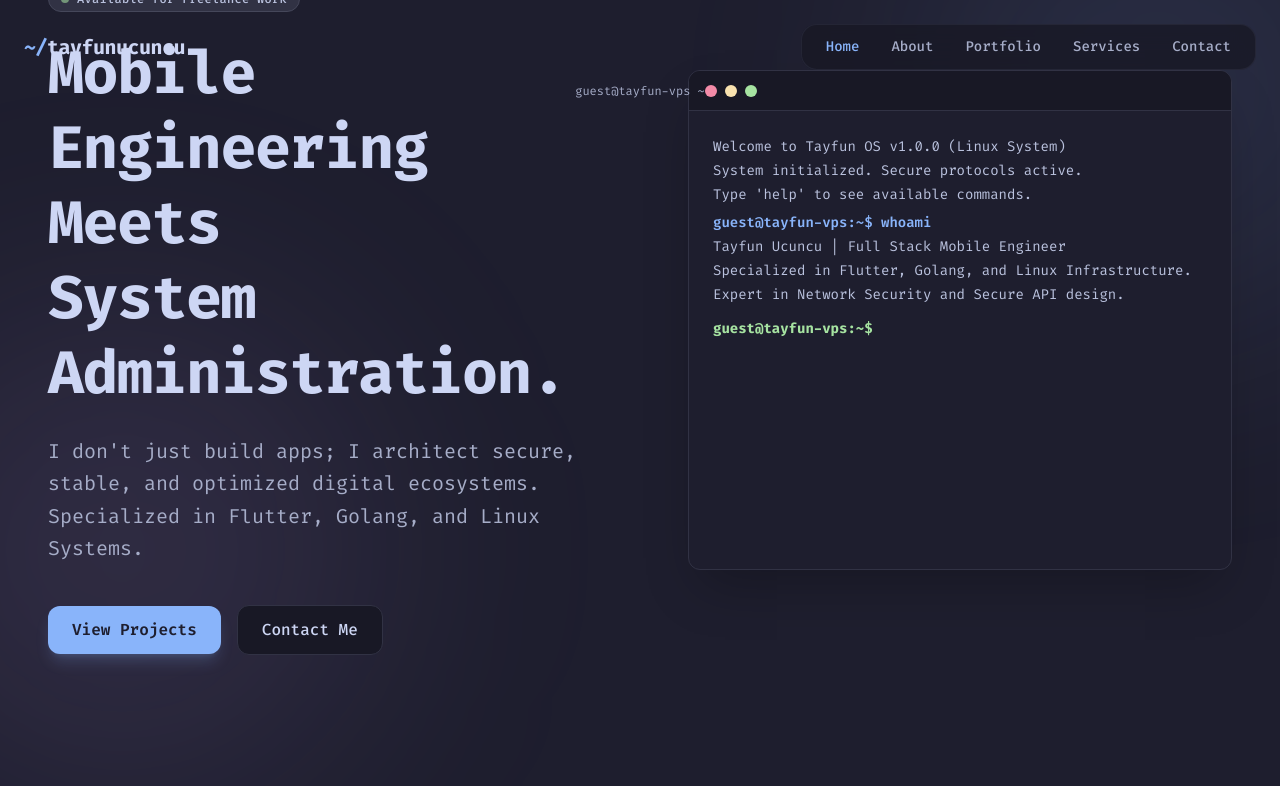
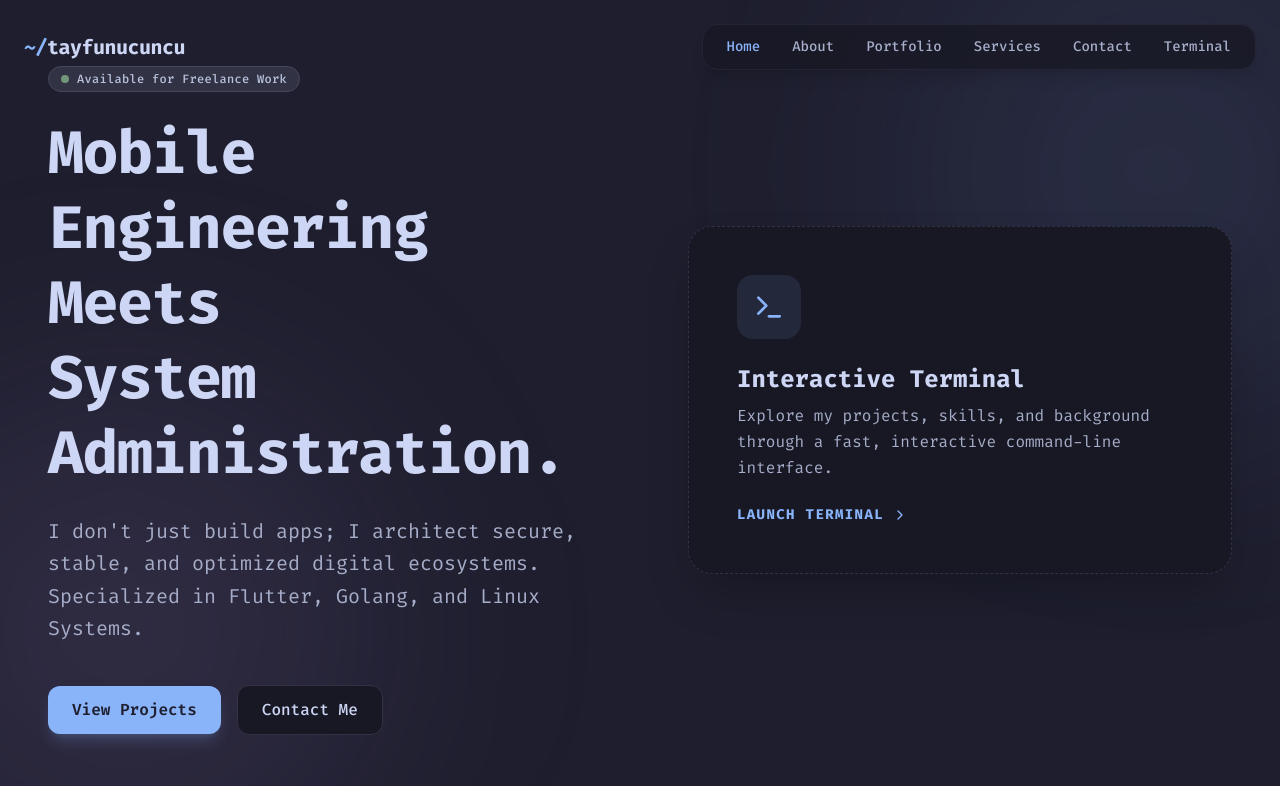
Before and after one commit to Tylefnx/portfolio-react, a Next.js app: page /en in a window 1280 px wide. Shown: the top 786 px of the page. Built offline with nearby package versions, Linux system fonts and the light colour scheme.

Commit message:
feat: migrate terminal to dedicated route and fix scroll issues

```diff
--- a/src/features/home/HomeSection.tsx
+++ b/src/features/home/HomeSection.tsx
@@ -1,8 +1,7 @@
-"use client";
-
 import { useTranslations } from "next-intl";
-import TerminalView from "@/features/terminal/components/TerminalView";
 import { motion } from "framer-motion";
+import { Link } from "@/i18n/routing";
+import { Terminal as TerminalIcon, Sparkles, ChevronRight } from "lucide-react";
 
 export default function HomeSection() {
   const t = useTranslations("home");
@@ -41,14 +40,39 @@ export default function HomeSection() {
           </div>
         </motion.div>
 
-        {/* Right Col - Terminal */}
+        {/* Right Col - Terminal Entry Point */}
         <motion.div
-          initial={{ opacity: 0, y: 50 }}
-          animate={{ opacity: 1, y: 0 }}
+          initial={{ opacity: 0, scale: 0.9 }}
+          animate={{ opacity: 1, scale: 1 }}
           transition={{ duration: 0.8, delay: 0.2, ease: "easeOut" }}
-          className="w-full z-10"
+          className="w-full z-10 relative group"
         >
-          <TerminalView />
+          <Link href="/terminal" className="block outline-none">
+            <div className="bg-mantle rounded-3xl border border-surface0 p-8 lg:p-12 border-dashed relative overflow-hidden group-hover:border-blue/50 transition-all duration-500 cursor-pointer shadow-2xl">
+              <div className="flex flex-col gap-6 relative z-10">
+                <div className="w-16 h-16 rounded-2xl bg-blue/10 flex items-center justify-center group-hover:bg-blue/20 transition-colors duration-500">
+                  <TerminalIcon className="w-8 h-8 text-blue" />
+                </div>
+
+                <div className="space-y-2">
+                  <h3 className="text-2xl font-bold text-text group-hover:text-blue transition-colors duration-500 flex items-center gap-2">
+                    Interactive Terminal
+                    <Sparkles className="w-5 h-5 text-yellow opacity-0 group-hover:opacity-100 transition-opacity duration-500" />
+                  </h3>
+                  <p className="text-subtext0 leading-relaxed">
+                    Explore my projects, skills, and background through a fast, interactive command-line interface.
+                  </p>
+                </div>
+
+                <div className="flex items-center gap-2 text-blue font-bold text-sm tracking-widest uppercase">
+                  Launch Terminal <ChevronRight className="w-4 h-4 group-hover:translate-x-1 transition-transform" />
+                </div>
+              </div>
+
+              {/* Decorative scanline effect */}
+              <div className="absolute inset-0 bg-gradient-to-b from-transparent via-blue/5 to-transparent h-full w-full pointer-events-none opacity-0 group-hover:opacity-100 transition-opacity duration-700" />
+            </div>
+          </Link>
         </motion.div>
       </div>
 
--- a/src/features/terminal/components/TerminalView.tsx
+++ b/src/features/terminal/components/TerminalView.tsx
@@ -6,14 +6,16 @@ import { TerminalLine } from "../types";
 import { motion, AnimatePresence } from "framer-motion";
 import clsx from "clsx";
 
-export default function TerminalView() {
+export default function TerminalView({ fullScreen = false }: { fullScreen?: boolean }) {
   const { lines, input, setInput, handleCommand } = useTerminal();
-  const bottomRef = useRef<HTMLDivElement>(null);
+  const bodyRef = useRef<HTMLDivElement>(null);
   const inputRef = useRef<HTMLInputElement>(null);
 
   // Auto scroll to bottom when lines change
   useEffect(() => {
-    bottomRef.current?.scrollIntoView({ behavior: "smooth" });
+    if (bodyRef.current) {
+      bodyRef.current.scrollTop = bodyRef.current.scrollHeight;
+    }
   }, [lines]);
 
   const onKeyDown = (e: React.KeyboardEvent<HTMLInputElement>) => {
@@ -24,7 +26,10 @@ export default function TerminalView() {
 
   return (
     <div
-      className="w-full max-w-4xl mx-auto bg-base rounded-xl shadow-2xl border border-surface0 overflow-hidden flex flex-col font-mono text-sm sm:text-base h-[500px]"
+      className={clsx(
+        "w-full mx-auto bg-base rounded-xl shadow-2xl border border-surface0 overflow-hidden flex flex-col font-mono text-sm sm:text-base transition-all duration-500",
+        fullScreen ? "h-[80vh] lg:h-[85vh] max-w-full" : "h-[500px] max-w-4xl"
+      )}
       onClick={() => inputRef.current?.focus()}
     >
       {/* Mac/Linux styled Top Bar */}
@@ -38,7 +43,10 @@ export default function TerminalView() {
       </div>
 
       {/* Terminal Body */}
-      <div className="flex-1 overflow-y-auto p-4 sm:p-6 text-text custom-scrollbar">
+      <div
+        ref={bodyRef}
+        className="flex-1 overflow-y-auto p-4 sm:p-6 text-text custom-scrollbar scroll-smooth"
+      >
         <AnimatePresence initial={false}>
           {lines.map((line) => (
             <TerminalLineRow key={line.id} line={line} />
@@ -60,14 +68,12 @@ export default function TerminalView() {
             spellCheck="false"
           />
         </div>
-        <div ref={bottomRef} className="h-4" />
       </div>
     </div>
   );
 }
 
 function TerminalLineRow({ line }: { line: TerminalLine }) {
-  // Simple fade and slide up animation for each line
   return (
     <motion.div
       initial={{ opacity: 0, y: 5 }}
--- a/src/shared/components/CustomDrawer.tsx
+++ b/src/shared/components/CustomDrawer.tsx
@@ -4,24 +4,39 @@ import { useAppStore } from "@/store/useAppStore";
 import { useTranslations } from "next-intl";
 import { X } from "lucide-react";
 import clsx from "clsx";
+import { useRouter, usePathname } from "@/i18n/routing";
 
 export default function CustomDrawer() {
   const { isDrawerOpen, setDrawerOpen, activeSection } = useAppStore();
   const t = useTranslations("nav");
+  const router = useRouter();
+  const pathname = usePathname();
 
   const navItems = [
-    { label: t("home"), index: 0 },
-    { label: t("about"), index: 1 },
-    { label: t("portfolio"), index: 2 },
-    { label: t("services"), index: 3 },
-    { label: t("contact"), index: 4 },
+    { label: t("home"), index: 0, href: "/" },
+    { label: t("about"), index: 1, href: "/" },
+    { label: t("portfolio"), index: 2, href: "/" },
+    { label: t("services"), index: 3, href: "/" },
+    { label: t("contact"), index: 4, href: "/" },
+    { label: "Terminal", index: 5, href: "/terminal" },
   ];
 
-  const handleNavClick = (index: number) => {
+  const handleNavClick = (item: typeof navItems[0]) => {
     setDrawerOpen(false);
+
+    if (item.href === "/terminal") {
+      router.push("/terminal");
+      return;
+    }
+
+    if (pathname !== "/") {
+      router.push("/");
+      return;
+    }
+
     const sections = document.querySelectorAll("section");
-    if (sections[index]) {
-      sections[index].scrollIntoView({ behavior: "smooth" });
+    if (sections[item.index]) {
+      sections[item.index].scrollIntoView({ behavior: "smooth" });
     }
   };
 
@@ -36,14 +51,14 @@ export default function CustomDrawer() {
       />
       <div
         className={clsx(
-          "fixed top-0 right-0 h-[100dvh] w-64 bg-mantle border-l border-surface0 z-[60] p-6 lg:hidden transition-transform duration-300 ease-in-out",
+          "fixed top-0 right-0 h-[100dvh] w-64 bg-mantle border-l border-surface0 z-[60] p-6 lg:hidden transition-transform duration-300 ease-in-out shadow-2x",
           isDrawerOpen ? "translate-x-0" : "translate-x-full"
         )}
       >
         <div className="flex justify-end mb-8">
           <button
             onClick={() => setDrawerOpen(false)}
-            className="p-2 text-subtext1 hover:text-text"
+            className="p-2 text-subtext1 hover:text-text transition-colors"
           >
             <X className="w-6 h-6" />
           </button>
@@ -52,10 +67,10 @@ export default function CustomDrawer() {
           {navItems.map((item) => (
             <button
               key={item.index}
-              onClick={() => handleNavClick(item.index)}
+              onClick={() => handleNavClick(item)}
               className={clsx(
                 "text-left text-lg font-medium transition-colors",
-                activeSection === item.index ? "text-blue" : "text-subtext0"
+                (pathname === item.href && (pathname !== "/" || activeSection === item.index)) ? "text-blue" : "text-subtext0"
               )}
             >
               / {item.label}
--- a/src/shared/components/CustomNavbar.tsx
+++ b/src/shared/components/CustomNavbar.tsx
@@ -4,23 +4,40 @@ import { useAppStore } from "@/store/useAppStore";
 import { useTranslations } from "next-intl";
 import { Menu } from "lucide-react";
 import clsx from "clsx";
+import { Link, useRouter, usePathname } from "@/i18n/routing";
 
 export default function CustomNavbar() {
   const { activeSection, setDrawerOpen } = useAppStore();
   const t = useTranslations("nav");
+  const router = useRouter();
+  const pathname = usePathname();
 
   const navItems = [
-    { label: t("home"), index: 0 },
-    { label: t("about"), index: 1 },
-    { label: t("portfolio"), index: 2 },
-    { label: t("services"), index: 3 },
-    { label: t("contact"), index: 4 },
+    { label: t("home"), index: 0, href: "/" },
+    { label: t("about"), index: 1, href: "/" },
+    { label: t("portfolio"), index: 2, href: "/" },
+    { label: t("services"), index: 3, href: "/" },
+    { label: t("contact"), index: 4, href: "/" },
+    { label: "Terminal", index: 5, href: "/terminal" },
   ];
 
-  const handleNavClick = (index: number) => {
+  const handleNavClick = (item: typeof navItems[0]) => {
+    if (item.href === "/terminal") {
+      router.push("/terminal");
+      return;
+    }
+
+    if (pathname !== "/") {
+       router.push("/");
+       // We might need a small delay or use a layout effect to scroll after nav,
+       // but for now, simple redirect works.
+       // Better: the Home page's IntersectionObserver will pick up the scroll state if we use hash or state.
+       return;
+    }
+
     const sections = document.querySelectorAll("section");
-    if (sections[index]) {
-      sections[index].scrollIntoView({ behavior: "smooth" });
+    if (sections[item.index]) {
+      sections[item.index].scrollIntoView({ behavior: "smooth" });
     }
   };
 
@@ -28,19 +45,19 @@ export default function CustomNavbar() {
     <nav className="fixed top-0 left-0 w-full z-50 p-4 lg:p-6 transition-all duration-300 pointer-events-none">
       <div className="max-w-7xl mx-auto flex items-center justify-between pointer-events-auto">
         {/* Logo/Brand */}
-        <div className="text-xl font-bold tracking-tight text-text">
+        <Link href="/" className="text-xl font-bold tracking-tight text-text hover:opacity-80 transition-opacity">
           <span className="text-blue">~/</span>tayfunucuncu
-        </div>
+        </Link>
 
         {/* Desktop Nav */}
-        <div className="hidden lg:flex items-center gap-8 bg-mantle/80 backdrop-blur-md px-6 py-3 rounded-2xl border border-surface0/50">
+        <div className="hidden lg:flex items-center gap-8 bg-mantle/80 backdrop-blur-md px-6 py-3 rounded-2xl border border-surface0/50 shadow-lg">
           {navItems.map((item) => (
             <button
               key={item.index}
-              onClick={() => handleNavClick(item.index)}
+              onClick={() => handleNavClick(item)}
               className={clsx(
                 "text-sm font-medium transition-colors hover:text-blue",
-                activeSection === item.index ? "text-blue" : "text-subtext0"
+                (pathname === item.href && (pathname !== "/" || activeSection === item.index)) ? "text-blue" : "text-subtext0"
               )}
             >
               {item.label}
@@ -50,7 +67,7 @@ export default function CustomNavbar() {
 
         {/* Mobile Toggle */}
         <button
-          className="lg:hidden p-2 bg-mantle rounded-xl border border-surface0 text-text"
+          className="lg:hidden p-2 bg-mantle rounded-xl border border-surface0 text-text shadow-md hover:bg-surface0 transition-colors"
           onClick={() => setDrawerOpen(true)}
         >
           <Menu className="w-6 h-6" />
```
Also changed, not shown: src/app/[locale]/terminal/page.tsx (added, +52 -0 lines).
